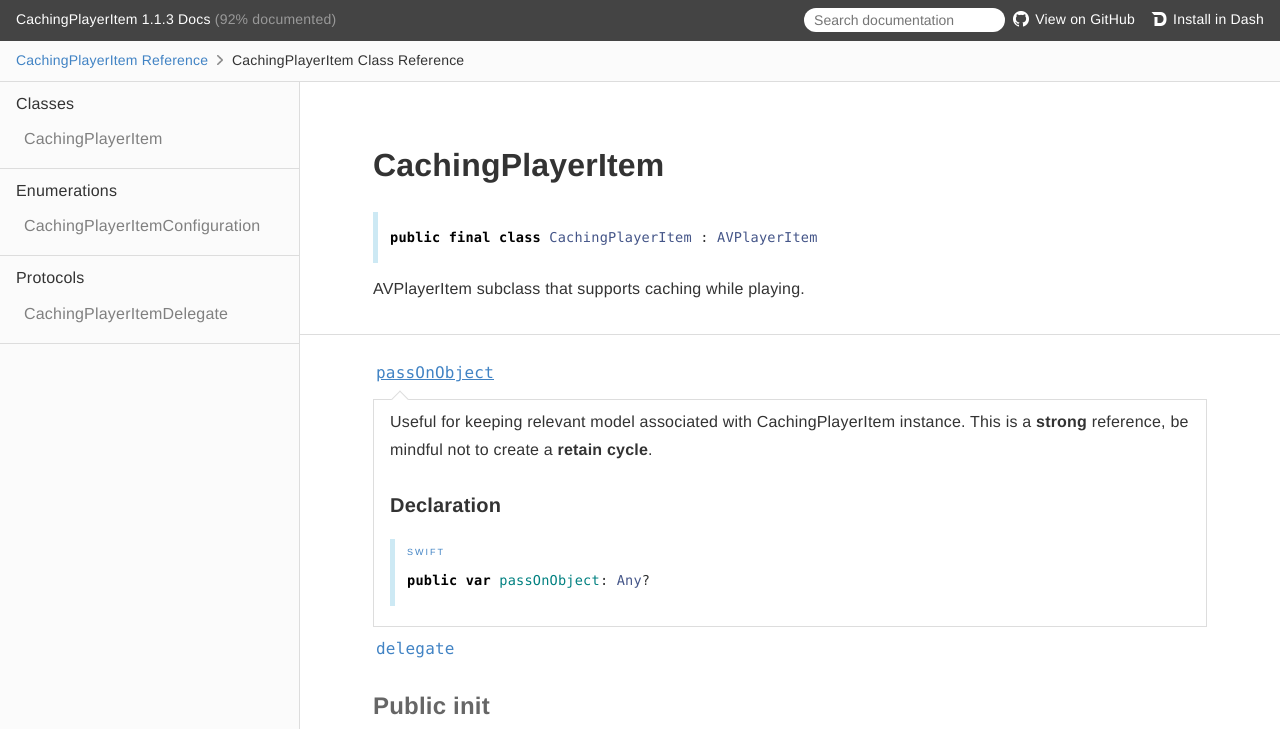
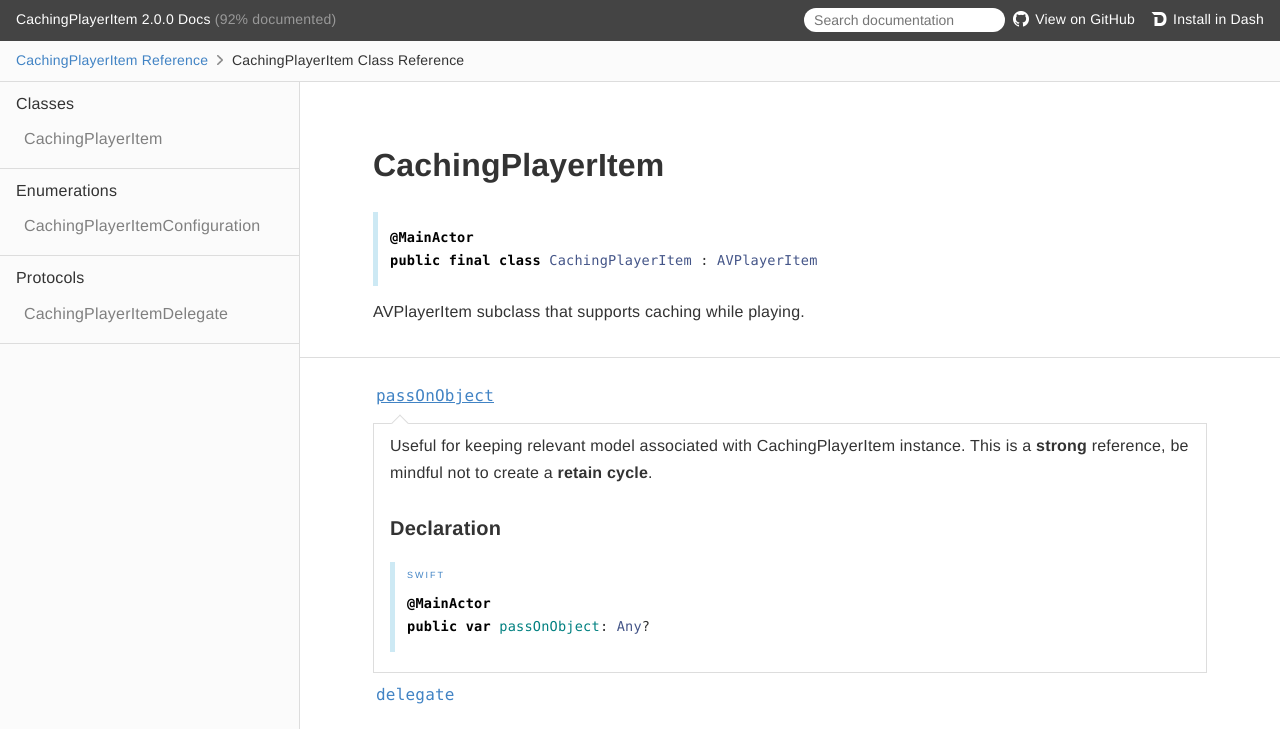
Before and after one commit to sukov/CachingPlayerItem, a plain HTML site: page docs/Classes/CachingPlayerItem.html in a window 1280 px wide. Both pictures are taken after a click on the link "passOnObject". Shown: the top 729 px of the page. Drawn offline with Linux system fonts and the light colour scheme.

Commit message:
Update jazzy docs

```diff
--- a/docs/Classes/CachingPlayerItem.html
+++ b/docs/Classes/CachingPlayerItem.html
@@ -21,7 +21,7 @@
     <header class="header">
       <p class="header-col header-col--primary">
         <a class="header-link" href="../index.html">
-          CachingPlayerItem 1.1.3 Docs
+          CachingPlayerItem 2.0.0 Docs
         </a>
          (92% documented)
       </p>
@@ -90,7 +90,8 @@
               <div class="declaration">
                 <div class="language">
 
-                  <pre class="highlight swift"><code><span class="kd">public</span> <span class="kd">final</span> <span class="kd">class</span> <span class="kt">CachingPlayerItem</span> <span class="p">:</span> <span class="kt">AVPlayerItem</span></code></pre>
+                  <pre class="highlight swift"><code><span class="kd">@MainActor</span>
+<span class="kd">public</span> <span class="kd">final</span> <span class="kd">class</span> <span class="kt">CachingPlayerItem</span> <span class="p">:</span> <span class="kt">AVPlayerItem</span></code></pre>
 
                 </div>
               </div>
@@ -123,7 +124,8 @@
                         <h4>Declaration</h4>
                         <div class="language">
                           <p class="aside-title">Swift</p>
-                          <pre class="highlight swift"><code><span class="kd">public</span> <span class="k">var</span> <span class="nv">passOnObject</span><span class="p">:</span> <span class="kt">Any</span><span class="p">?</span></code></pre>
+                          <pre class="highlight swift"><code><span class="kd">@MainActor</span>
+<span class="kd">public</span> <span class="k">var</span> <span class="nv">passOnObject</span><span class="p">:</span> <span class="kt">Any</span><span class="p">?</span></code></pre>
 
                         </div>
                       </div>
@@ -150,7 +152,8 @@
                         <h4>Declaration</h4>
                         <div class="language">
                           <p class="aside-title">Swift</p>
-                          <pre class="highlight swift"><code><span class="kd">public</span> <span class="k">weak</span> <span class="k">var</span> <span class="nv">delegate</span><span class="p">:</span> <span class="kt"><a href="../Protocols/CachingPlayerItemDelegate.html">CachingPlayerItemDelegate</a></span><span class="p">?</span></code></pre>
+                          <pre class="highlight swift"><code><span class="kd">@MainActor</span>
+<span class="kd">public</span> <span class="k">weak</span> <span class="k">var</span> <span class="nv">delegate</span><span class="p">:</span> <span class="kt"><a href="../Protocols/CachingPlayerItemDelegate.html">CachingPlayerItemDelegate</a></span><span class="p">?</span></code></pre>
 
                         </div>
                       </div>
@@ -236,7 +239,8 @@
                         <h4>Declaration</h4>
                         <div class="language">
                           <p class="aside-title">Swift</p>
-                          <pre class="highlight swift"><code><span class="kd">public</span> <span class="kd">convenience</span> <span class="nf">init</span><span class="p">(</span><span class="nv">url</span><span class="p">:</span> <span class="kt">URL</span><span class="p">,</span> <span class="nv">avUrlAssetOptions</span><span class="p">:</span> <span class="p">[</span><span class="kt">String</span> <span class="p">:</span> <span class="kt">Any</span><span class="p">]?</span> <span class="o">=</span> <span class="kc">nil</span><span class="p">)</span></code></pre>
+                          <pre class="highlight swift"><code><span class="kd">@MainActor</span>
+<span class="kd">public</span> <span class="kd">convenience</span> <span class="nf">init</span><span class="p">(</span><span class="nv">url</span><span class="p">:</span> <span class="kt">URL</span><span class="p">,</span> <span class="nv">avUrlAssetOptions</span><span class="p">:</span> <span class="p">[</span><span class="kt">String</span> <span class="p">:</span> <span class="kt">Any</span><span class="p">]?</span> <span class="o">=</span> <span class="kc">nil</span><span class="p">)</span></code></pre>
 
                         </div>
                       </div>
@@ -295,7 +299,8 @@ see <a href="https://developer.apple.com/documentation/avfoundation/avurlasset/i
                         <h4>Declaration</h4>
                         <div class="language">
                           <p class="aside-title">Swift</p>
-                          <pre class="highlight swift"><code><span class="kd">public</span> <span class="kd">convenience</span> <span class="nf">init</span><span class="p">(</span><span class="nv">url</span><span class="p">:</span> <span class="kt">URL</span><span class="p">,</span> <span class="nv">customFileExtension</span><span class="p">:</span> <span class="kt">String</span><span class="p">,</span> <span class="nv">avUrlAssetOptions</span><span class="p">:</span> <span class="p">[</span><span class="kt">String</span> <span class="p">:</span> <span class="kt">Any</span><span class="p">]?</span> <span class="o">=</span> <span class="kc">nil</span><span class="p">)</span></code></pre>
+                          <pre class="highlight swift"><code><span class="kd">@MainActor</span>
+<span class="kd">public</span> <span class="kd">convenience</span> <span class="nf">init</span><span class="p">(</span><span class="nv">url</span><span class="p">:</span> <span class="kt">URL</span><span class="p">,</span> <span class="nv">customFileExtension</span><span class="p">:</span> <span class="kt">String</span><span class="p">,</span> <span class="nv">avUrlAssetOptions</span><span class="p">:</span> <span class="p">[</span><span class="kt">String</span> <span class="p">:</span> <span class="kt">Any</span><span class="p">]?</span> <span class="o">=</span> <span class="kc">nil</span><span class="p">)</span></code></pre>
 
                         </div>
                       </div>
@@ -366,7 +371,8 @@ see <a href="https://developer.apple.com/documentation/avfoundation/avurlasset/i
                         <h4>Declaration</h4>
                         <div class="language">
                           <p class="aside-title">Swift</p>
-                          <pre class="highlight swift"><code><span class="kd">public</span> <span class="nf">init</span><span class="p">(</span><span class="nv">url</span><span class="p">:</span> <span class="kt">URL</span><span class="p">,</span> <span class="nv">saveFilePath</span><span class="p">:</span> <span class="kt">String</span><span class="p">,</span> <span class="nv">customFileExtension</span><span class="p">:</span> <span class="kt">String</span><span class="p">?,</span> <span class="nv">avUrlAssetOptions</span><span class="p">:</span> <span class="p">[</span><span class="kt">String</span> <span class="p">:</span> <span class="kt">Any</span><span class="p">]?</span> <span class="o">=</span> <span class="kc">nil</span><span class="p">)</span></code></pre>
+                          <pre class="highlight swift"><code><span class="kd">@MainActor</span>
+<span class="kd">public</span> <span class="nf">init</span><span class="p">(</span><span class="nv">url</span><span class="p">:</span> <span class="kt">URL</span><span class="p">,</span> <span class="nv">saveFilePath</span><span class="p">:</span> <span class="kt">String</span><span class="p">,</span> <span class="nv">customFileExtension</span><span class="p">:</span> <span class="kt">String</span><span class="p">?,</span> <span class="nv">avUrlAssetOptions</span><span class="p">:</span> <span class="p">[</span><span class="kt">String</span> <span class="p">:</span> <span class="kt">Any</span><span class="p">]?</span> <span class="o">=</span> <span class="kc">nil</span><span class="p">)</span></code></pre>
 
                         </div>
                       </div>
@@ -449,7 +455,8 @@ see <a href="https://developer.apple.com/documentation/avfoundation/avurlasset/i
                         <h4>Declaration</h4>
                         <div class="language">
                           <p class="aside-title">Swift</p>
-                          <pre class="highlight swift"><code><span class="kd">public</span> <span class="nf">init</span><span class="p">(</span><span class="n">nonCachingURL</span> <span class="nv">url</span><span class="p">:</span> <span class="kt">URL</span><span class="p">,</span> <span class="nv">avUrlAssetOptions</span><span class="p">:</span> <span class="p">[</span><span class="kt">String</span> <span class="p">:</span> <span class="kt">Any</span><span class="p">]?</span> <span class="o">=</span> <span class="kc">nil</span><span class="p">)</span></code></pre>
+                          <pre class="highlight swift"><code><span class="kd">@MainActor</span>
+<span class="kd">public</span> <span class="nf">init</span><span class="p">(</span><span class="n">nonCachingURL</span> <span class="nv">url</span><span class="p">:</span> <span class="kt">URL</span><span class="p">,</span> <span class="nv">avUrlAssetOptions</span><span class="p">:</span> <span class="p">[</span><span class="kt">String</span> <span class="p">:</span> <span class="kt">Any</span><span class="p">]?</span> <span class="o">=</span> <span class="kc">nil</span><span class="p">)</span></code></pre>
 
                         </div>
                       </div>
@@ -513,7 +520,8 @@ see <a href="https://developer.apple.com/documentation/avfoundation/avurlasset/i
                         <h4>Declaration</h4>
                         <div class="language">
                           <p class="aside-title">Swift</p>
-                          <pre class="highlight swift"><code><span class="kd">public</span> <span class="kd">convenience</span> <span class="nf">init</span><span class="p">(</span><span class="nv">data</span><span class="p">:</span> <span class="kt">Data</span><span class="p">,</span> <span class="nv">customFileExtension</span><span class="p">:</span> <span class="kt">String</span><span class="p">)</span> <span class="k">throws</span></code></pre>
+                          <pre class="highlight swift"><code><span class="kd">@MainActor</span>
+<span class="kd">public</span> <span class="kd">convenience</span> <span class="nf">init</span><span class="p">(</span><span class="nv">data</span><span class="p">:</span> <span class="kt">Data</span><span class="p">,</span> <span class="nv">customFileExtension</span><span class="p">:</span> <span class="kt">String</span><span class="p">)</span> <span class="k">throws</span></code></pre>
 
                         </div>
                       </div>
@@ -571,7 +579,8 @@ see <a href="https://developer.apple.com/documentation/avfoundation/avurlasset/i
                         <h4>Declaration</h4>
                         <div class="language">
                           <p class="aside-title">Swift</p>
-                          <pre class="highlight swift"><code><span class="kd">public</span> <span class="nf">init</span><span class="p">(</span><span class="nv">filePathURL</span><span class="p">:</span> <span class="kt">URL</span><span class="p">,</span> <span class="nv">fileExtension</span><span class="p">:</span> <span class="kt">String</span><span class="p">?</span> <span class="o">=</span> <span class="kc">nil</span><span class="p">)</span></code></pre>
+                          <pre class="highlight swift"><code><span class="kd">@MainActor</span>
+<span class="kd">public</span> <span class="nf">init</span><span class="p">(</span><span class="nv">filePathURL</span><span class="p">:</span> <span class="kt">URL</span><span class="p">,</span> <span class="nv">fileExtension</span><span class="p">:</span> <span class="kt">String</span><span class="p">?</span> <span class="o">=</span> <span class="kc">nil</span><span class="p">)</span></code></pre>
 
                         </div>
                       </div>
@@ -629,7 +638,8 @@ see <a href="https://developer.apple.com/documentation/avfoundation/avurlasset/i
                         <h4>Declaration</h4>
                         <div class="language">
                           <p class="aside-title">Swift</p>
-                          <pre class="highlight swift"><code><span class="k">override</span> <span class="kd">public</span> <span class="nf">init</span><span class="p">(</span><span class="nv">asset</span><span class="p">:</span> <span class="kt">AVAsset</span><span class="p">,</span> <span class="nv">automaticallyLoadedAssetKeys</span><span class="p">:</span> <span class="p">[</span><span class="kt">String</span><span class="p">]?)</span></code></pre>
+                          <pre class="highlight swift"><code><span class="kd">@MainActor</span>
+<span class="k">override</span> <span class="kd">public</span> <span class="nf">init</span><span class="p">(</span><span class="nv">asset</span><span class="p">:</span> <span class="kt">AVAsset</span><span class="p">,</span> <span class="nv">automaticallyLoadedAssetKeys</span><span class="p">:</span> <span class="p">[</span><span class="kt">String</span><span class="p">]?)</span></code></pre>
 
                         </div>
                       </div>
@@ -700,7 +710,8 @@ see <a href="https://developer.apple.com/documentation/avfoundation/avurlasset/i
                         <h4>Declaration</h4>
                         <div class="language">
                           <p class="aside-title">Swift</p>
-                          <pre class="highlight swift"><code><span class="kd">public</span> <span class="kd">func</span> <span class="nf">download</span><span class="p">()</span></code></pre>
+                          <pre class="highlight swift"><code><span class="kd">@MainActor</span>
+<span class="kd">public</span> <span class="kd">func</span> <span class="nf">download</span><span class="p">()</span></code></pre>
 
                         </div>
                       </div>
@@ -727,7 +738,8 @@ see <a href="https://developer.apple.com/documentation/avfoundation/avurlasset/i
                         <h4>Declaration</h4>
                         <div class="language">
                           <p class="aside-title">Swift</p>
-                          <pre class="highlight swift"><code><span class="kd">public</span> <span class="kd">func</span> <span class="nf">cancelDownload</span><span class="p">()</span></code></pre>
+                          <pre class="highlight swift"><code><span class="kd">@MainActor</span>
+<span class="kd">public</span> <span class="kd">func</span> <span class="nf">cancelDownload</span><span class="p">()</span></code></pre>
 
                         </div>
                       </div>
@@ -767,7 +779,8 @@ see <a href="https://developer.apple.com/documentation/avfoundation/avurlasset/i
                         <h4>Declaration</h4>
                         <div class="language">
                           <p class="aside-title">Swift</p>
-                          <pre class="highlight swift"><code><span class="kd">public</span> <span class="k">override</span> <span class="kd">func</span> <span class="nf">observeValue</span><span class="p">(</span><span class="n">forKeyPath</span> <span class="nv">keyPath</span><span class="p">:</span> <span class="kt">String</span><span class="p">?,</span>
+                          <pre class="highlight swift"><code><span class="kd">@MainActor</span>
+<span class="kd">public</span> <span class="k">override</span> <span class="kd">func</span> <span class="nf">observeValue</span><span class="p">(</span><span class="n">forKeyPath</span> <span class="nv">keyPath</span><span class="p">:</span> <span class="kt">String</span><span class="p">?,</span>
                            <span class="n">of</span> <span class="nv">object</span><span class="p">:</span> <span class="kt">Any</span><span class="p">?,</span>
                            <span class="nv">change</span><span class="p">:</span> <span class="p">[</span><span class="kt">NSKeyValueChangeKey</span> <span class="p">:</span> <span class="kt">Any</span><span class="p">]?,</span>
                            <span class="nv">context</span><span class="p">:</span> <span class="kt">UnsafeMutableRawPointer</span><span class="p">?)</span></code></pre>
@@ -785,7 +798,7 @@ see <a href="https://developer.apple.com/documentation/avfoundation/avurlasset/i
       </article>
     </div>
     <section class="footer">
-      <p>&copy; 2024 <a class="link" href="https://github.com/sukov/CachingPlayerItem" target="_blank" rel="external noopener">Gorjan Shukov</a>. All rights reserved. (Last updated: 2024-08-19)</p>
+      <p>&copy; 2024 <a class="link" href="https://github.com/sukov/CachingPlayerItem" target="_blank" rel="external noopener">Gorjan Shukov</a>. All rights reserved. (Last updated: 2024-11-28)</p>
       <p>Generated by <a class="link" href="https://github.com/realm/jazzy" target="_blank" rel="external noopener">jazzy ♪♫ v0.14.3</a>, a <a class="link" href="https://realm.io" target="_blank" rel="external noopener">Realm</a> project.</p>
     </section>
   </body>
--- a/docs/docsets/CachingPlayerItem.xml
+++ b/docs/docsets/CachingPlayerItem.xml
@@ -1 +1 @@
-<entry><version>1.1.3</version><url>https://sukov.github.io/CachingPlayerItem/docsets/CachingPlayerItem.tgz</url></entry>
+<entry><version>2.0.0</version><url>https://sukov.github.io/CachingPlayerItem/docsets/CachingPlayerItem.tgz</url></entry>
```
Also changed, not shown: docs/Classes.html (+4 -3 lines), docs/Enums.html (+2 -2 lines), docs/Enums/CachingPlayerItemConfiguration.html (+2 -2 lines), docs/Protocols.html (+2 -2 lines), docs/Protocols/CachingPlayerItemDelegate.html (+2 -2 lines), docs/docsets/CachingPlayerItem.docset/Contents/Resources/Documents/Classes.html (+4 -3 lines), docs/docsets/CachingPlayerItem.docset/Contents/Resources/Documents/Enums.html (+2 -2 lines), docs/docsets/CachingPlayerItem.docset/Contents/Resources/Documents/Protocols.html (+2 -2 lines), docs/docsets/CachingPlayerItem.docset/Contents/Resources/Documents/index.html (+2 -2 lines), docs/docsets/CachingPlayerItem.docset/Contents/Resources/Documents/undocumented.json (+1 -15 lines), docs/index.html (+2 -2 lines), docs/docsets/CachingPlayerItem.docset/Contents/Resources/Documents/badge.svg, 4 other files.
